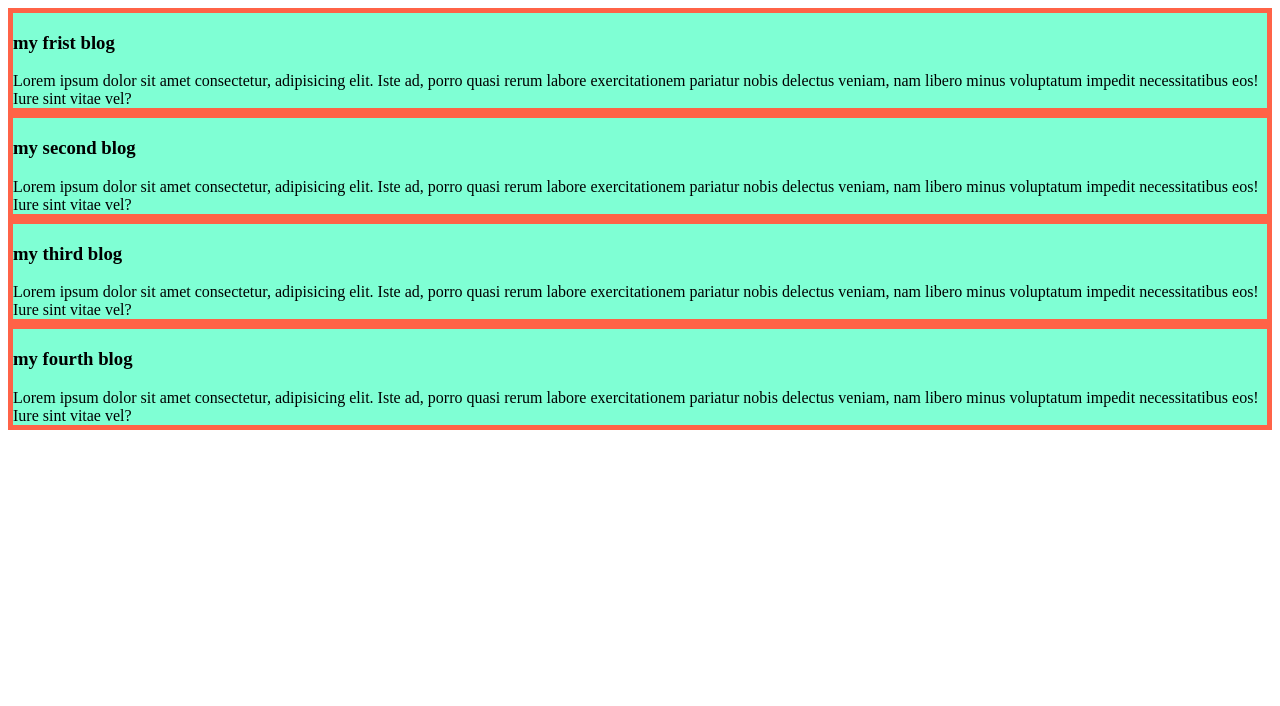
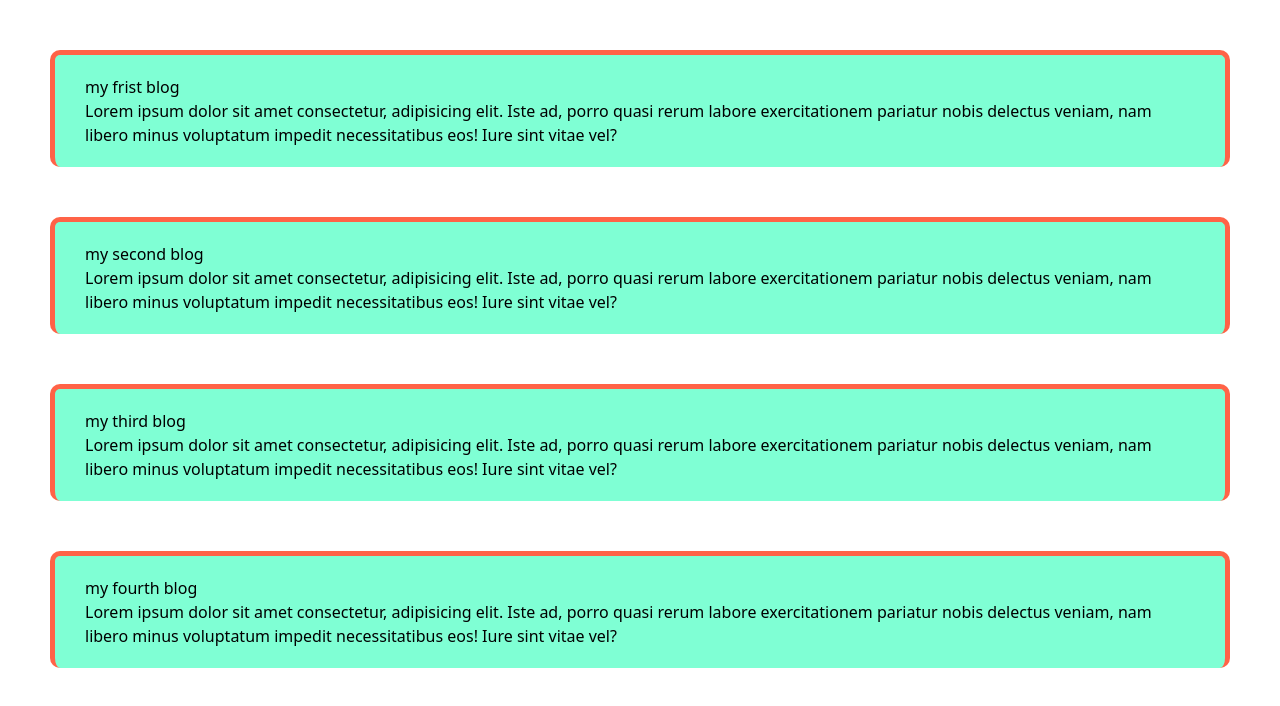
Before and after one commit to shahidulgod/goodnight, a plain HTML site: page index.html in a window 1280 px wide. Drawn offline with nearby package versions, Linux system fonts and the light colour scheme.

Commit message:
first commit

```diff
--- a/index.html
+++ b/index.html
@@ -4,19 +4,22 @@
     <meta charset="UTF-8">
     <meta name="viewport" content="width=device-width, initial-scale=1.0">
     <title>GOODNIGHT</title>
+    <script src="https://cdn.tailwindcss.com"></script>
     <style>
 
         .blog{background-color: aquamarine;
         border: 5px solid tomato;
-    /*border-radius: 10px;*\
-/*border-bottom: none;*\
-/*margin: 10px 15px 50px;*\
+    border-radius: 10px;
+border-bottom: none;
+margin: 10px 15px 50px;
 text-align:justfy;
 padding: 200px;
 padding: 20px 30px 20px;
 margin: 50px;px;
 
+
 }
+
     </style>
 </head>
 <body>
```
